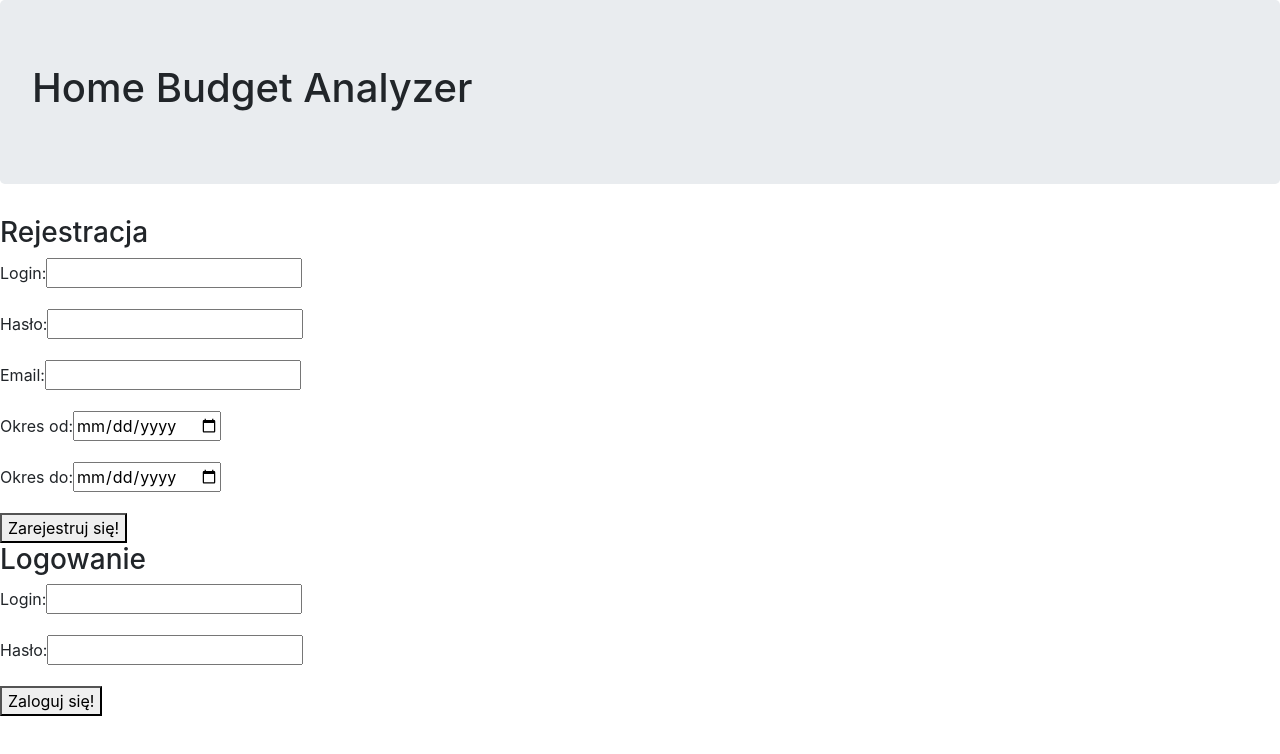
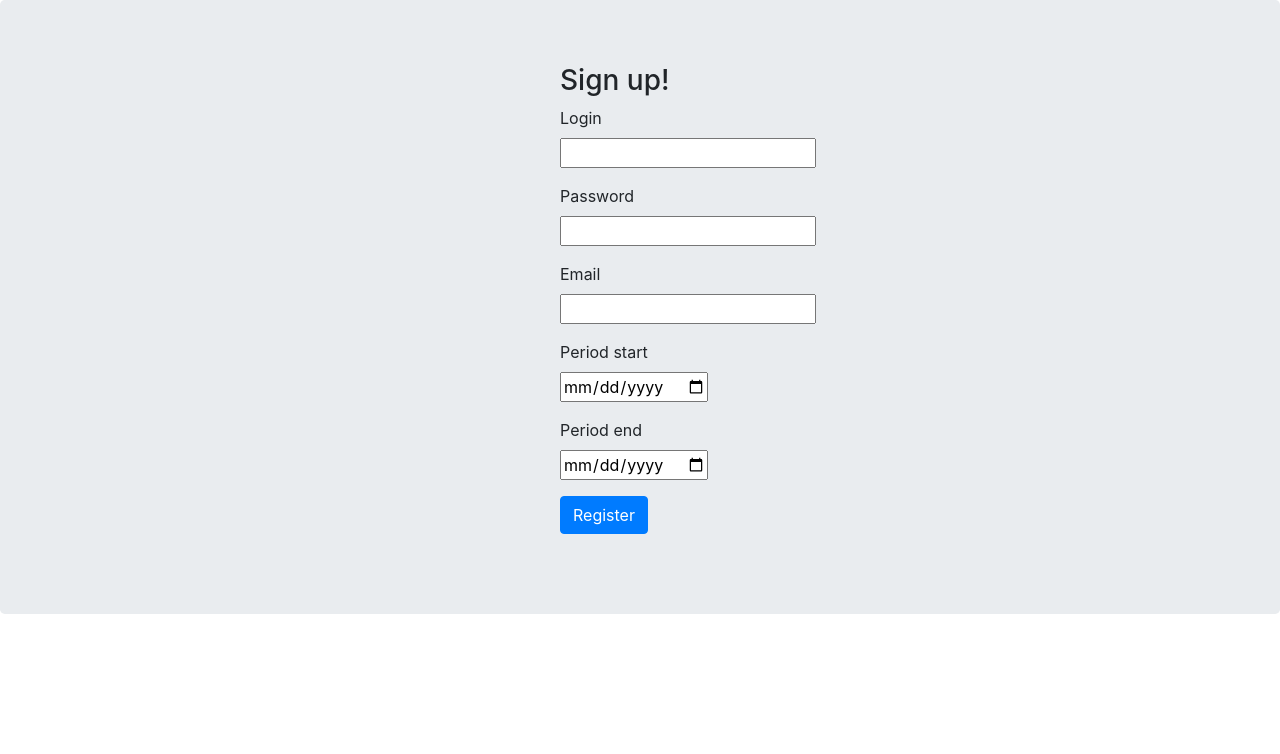
Before and after one commit to Xartras/HBA_Project, an Angular app: page / in a window 1280 px wide. Shown: the top 754 px of the page. Built offline with nearby package versions, Linux system fonts and the light colour scheme.

Commit message:
Rozbicie log-reg-form na 2 osobne komponenty, przygotowanie formularza rejestracji

```diff
--- a/src/app/app.component.html
+++ b/src/app/app.component.html
@@ -1 +1 @@
-<app-log-reg-form></app-log-reg-form>
+<app-register></app-register>
--- a/src/app/home-page/home-page.component.html
+++ /dev/null
@@ -1,6 +0,0 @@
-<div>
-    <div>
-      <app-header></app-header>
-    </div>
-
-</div>
--- a/src/app/home-page/home-page.component.ts
+++ /dev/null
@@ -1,15 +0,0 @@
-import { Component, OnInit } from '@angular/core';
-
-@Component({
-  selector: 'app-home-page',
-  templateUrl: './home-page.component.html',
-  styleUrls: ['./home-page.component.css']
-})
-export class HomePageComponent implements OnInit {
-
-  constructor() { }
-
-  ngOnInit() {
-  }
-
-}
--- a/src/app/log-reg-form/log-reg-form.component.html
+++ /dev/null
@@ -1,52 +0,0 @@
-<div>
-  <app-header></app-header>
-
-  <div>
-    <h3>Rejestracja</h3>
-    <form #rejestracja="ngForm" (ngSubmit)="btnZarejestruj(rejestracja.value)">
-      <div class="form-group">
-        <label for="login">Login:</label>
-        <input name="login" type="text" ngModel>
-      </div>
-
-      <div class="form-group">
-        <label for="haslo">Hasło:</label>
-        <input name="haslo" type="password" ngModel>
-      </div>
-
-      <div class="form-group">
-        <label for="email">Email:</label>
-        <input name="email" type="email" ngModel>
-      </div>
-
-      <div class="form-group">
-        <label for="okresOd">Okres od:</label>
-        <input name="okresOd" type="date" ngModel>
-      </div>
-
-      <div class="form-group">
-        <label for="okresDo">Okres do:</label>
-        <input name="okresDo" type="date" ngModel>
-      </div>
-
-      <button type="submit">Zarejestruj się!</button>
-    </form>
-  </div>
-<!-- Formularz logowania -->
-  <div>
-    <h3>Logowanie</h3>
-    <form #logowanie="ngForm" (ngSubmit)="btnZaloguj(logowanie.value)">
-      <div class="form-group">
-        <label for="login">Login:</label>
-        <input name="login" type="text" ngModel>
-      </div>
-
-      <div class="form-group">
-        <label for="haslo">Hasło:</label>
-        <input name="haslo" type="password" ngModel>
-      </div>
-
-      <button type="Submit">Zaloguj się!</button>
-    </form>
-  </div>
-</div>
--- a/src/app/log-reg-form/log-reg-form.component.ts
+++ /dev/null
@@ -1,23 +0,0 @@
-import { Component, OnInit } from '@angular/core';
-
-@Component({
-  selector: 'app-log-reg-form',
-  templateUrl: './log-reg-form.component.html',
-  styleUrls: ['./log-reg-form.component.css']
-})
-export class LogRegFormComponent implements OnInit {
-
-  constructor() { }
-
-  ngOnInit() {
-  }
-  btnZarejestruj(formRejestracji: any)
-  {
-    console.log(formRejestracji);
-  }
-
-  btnZaloguj(formLogowania: any)
-  {
-    console.log(formLogowania);
-  }
-}
--- /dev/null
+++ b/src/app/login/login.component.ts
@@ -0,0 +1,15 @@
+import { Component, OnInit } from '@angular/core';
+
+@Component({
+  selector: 'app-login',
+  templateUrl: './login.component.html',
+  styleUrls: ['./login.component.css']
+})
+export class LoginComponent implements OnInit {
+
+  constructor() { }
+
+  ngOnInit() {
+  }
+
+}
--- /dev/null
+++ b/src/app/register/register.component.html
@@ -0,0 +1,40 @@
+<div class="jumbotron">
+  <div class="container">
+    <div class="row">
+      <div class="col-md-2 offset-md-5">
+        <h3>Sign up!</h3>
+
+        <form name="logForm" #f="ngForm" (ngSubmit)="btnRegister()">
+          <div class="form-group">
+            <label for="login">Login</label>
+            <input type="text" name="login" [(ngModel)]="user.login" #login="ngModel"/>
+          </div>
+
+          <div class="form-group">
+            <label for="password">Password</label>
+            <input type="password" name="password" [(ngModel)]="user.password" #password="ngModel"/>
+          </div>
+
+          <div class="form-group">
+            <label for="email">Email</label>
+            <input type="text" name="email" [(ngModel)]="user.email" #password="ngModel"/>
+          </div>
+
+          <div class="form-group">
+            <label for="periodBegin">Period start</label>
+            <input type="date" name="periodBegin" [(ngModel)]="user.periodStart" #password="ngModel"/>
+          </div>
+
+          <div class="form-group">
+            <label for="periodEnd">Period end</label>
+            <input type="date" name="periodEnd" [(ngModel)]="user.periodEnd" #password="ngModel"/>
+          </div>
+
+          <div class="form-group">
+            <button class="btn btn-primary">Register</button>
+          </div>
+        </form>
+      </div>
+    </div>
+  </div>
+</div>
--- /dev/null
+++ b/src/app/register/register.component.ts
@@ -0,0 +1,21 @@
+import { Component, OnInit } from '@angular/core';
+
+@Component({
+  selector: 'app-register',
+  templateUrl: './register.component.html',
+  styleUrls: ['./register.component.css']
+})
+export class RegisterComponent implements OnInit {
+
+  constructor() { }
+
+  user : any = { }
+
+  ngOnInit() { }
+
+  btnRegister()
+  {
+    console.log(this.user)
+  }
+
+}
```
Also changed, not shown: src/app/app.module.ts (+5 -4 lines), src/app/login/login.component.css (added), src/app/login/login.component.html (added), src/app/register/register.component.css (added), 2 other files (tests, documents, lock files or other folders).
